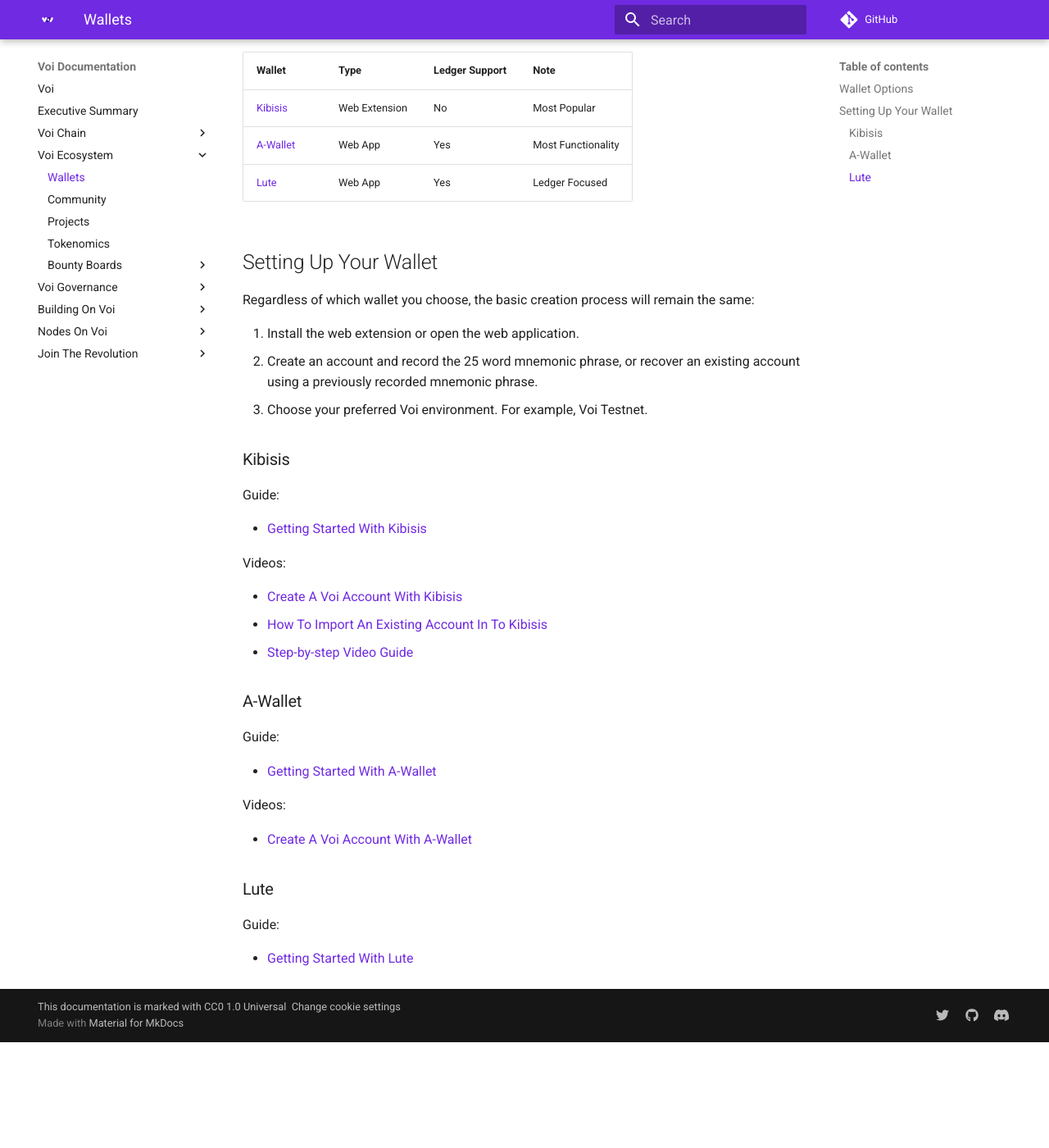
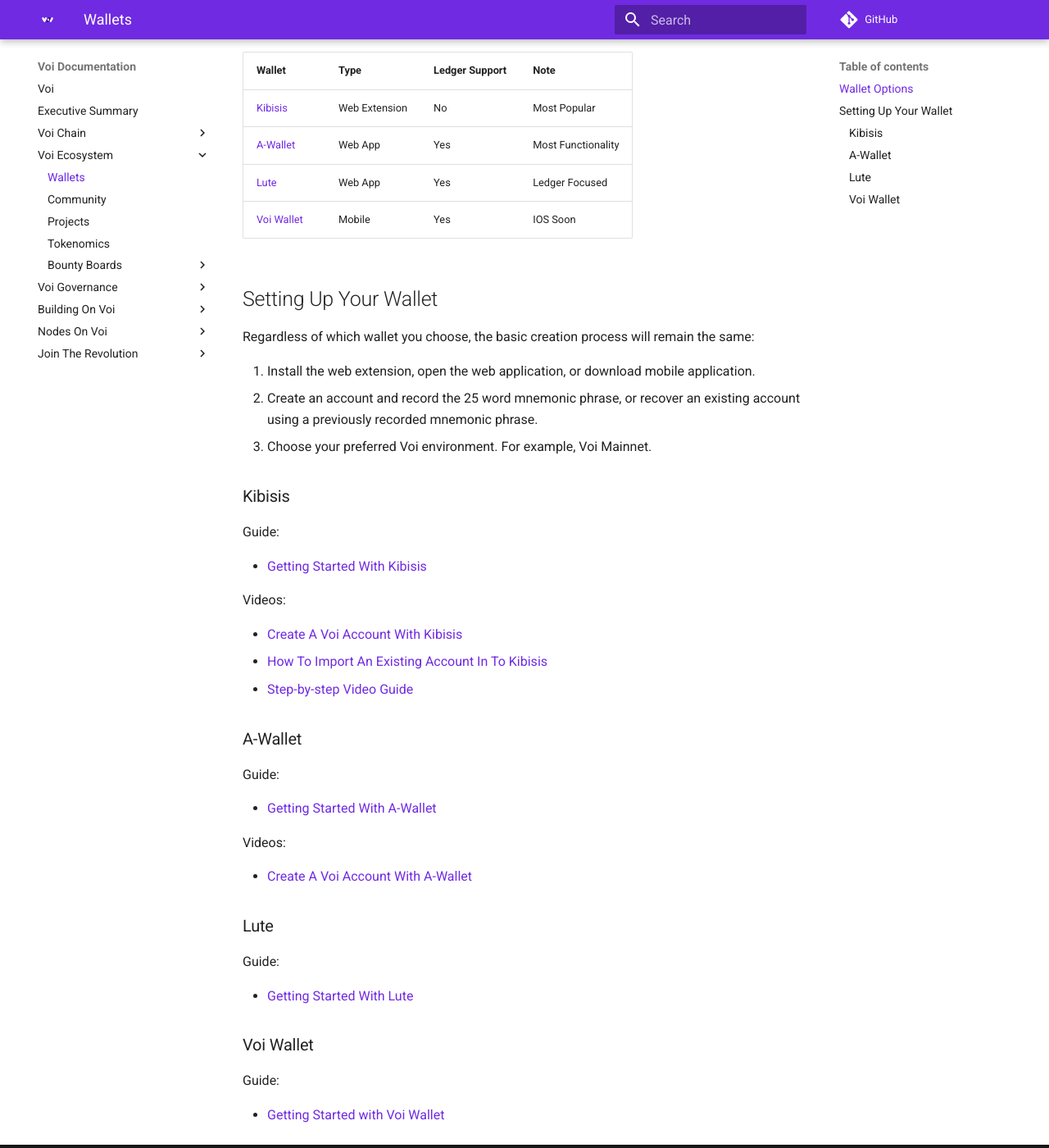
Before and after one commit to VoiNetwork/learn-more, an MkDocs documentation site: the page built from docs/ecosystem/wallets.md, in a window 1280 px wide and 1400 px high, scrolled down 537 px. Shown: the whole window at 82% size. Built offline with MkDocs 1.6.1 and Material for MkDocs 9.7.7, drawn with Linux system fonts in a browser that asks for light colours; plug-ins that fetch from the network failed and are left out; comment, search, counter and statistics services are not loaded; before the commit the page ends 1808 px from its top, so only the background shows below that.

Commit message:
Update wallets.md
Add Voi Wallet and update verbiage.

```diff
--- a/docs/ecosystem/wallets.md
+++ b/docs/ecosystem/wallets.md
@@ -15,14 +15,16 @@
 | [Kibisis](https://kibis.is/) | Web Extension | No | Most Popular |
 | [A-Wallet](https://www.a-wallet.net/) | Web App | Yes | Most Functionality |
 | [Lute](https://lute.app/) | Web App| Yes | Ledger Focused |
+| [Voi Wallet](https://play.google.com/store/apps/details?id=com.voinetwork.wallet) | Mobile | Yes | IOS Soon |
+
 
 ## Setting Up Your Wallet
 
 Regardless of which wallet you choose, the basic creation process will remain the same:
 
-1. Install the web extension or open the web application.
+1. Install the web extension, open the web application, or download mobile application.
 2. Create an account and record the 25 word mnemonic phrase, or recover an existing account using a previously recorded mnemonic phrase.
-3. Choose your preferred Voi environment. For example, Voi Testnet.
+3. Choose your preferred Voi environment. For example, Voi Mainnet.
 
 ### Kibisis
 
@@ -51,3 +53,9 @@
 Guide:
 
 - [Getting Started With Lute](https://medium.com/@RachKoch/getting-started-with-lute-wallet-9acee565c8da)
+
+### Voi Wallet
+
+Guide:
+
+- [Getting Started with Voi Wallet](https://play.google.com/store/apps/details?id=com.voinetwork.wallet)
```
